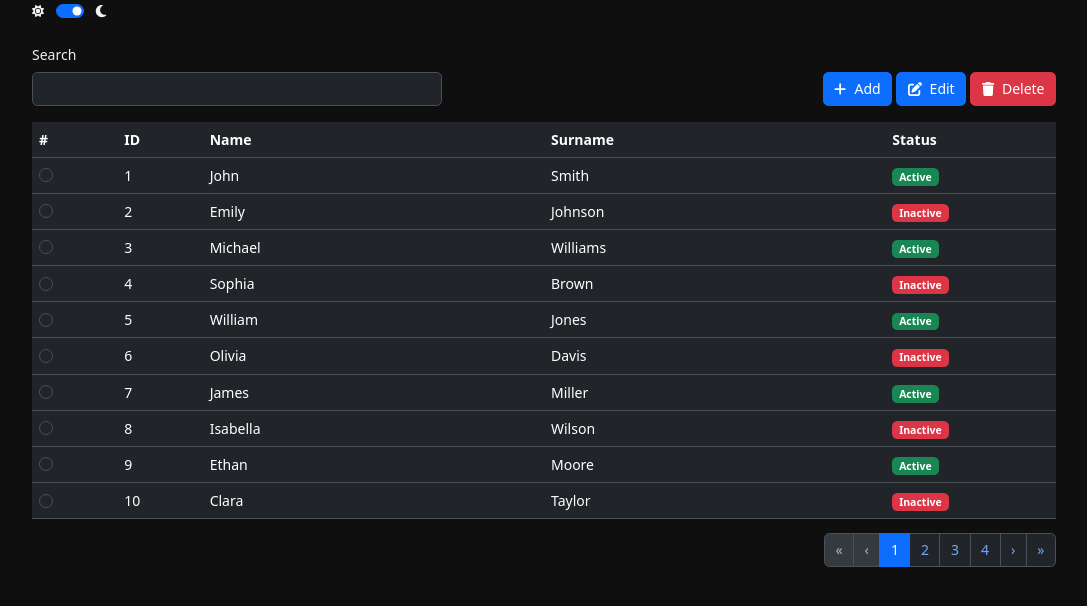
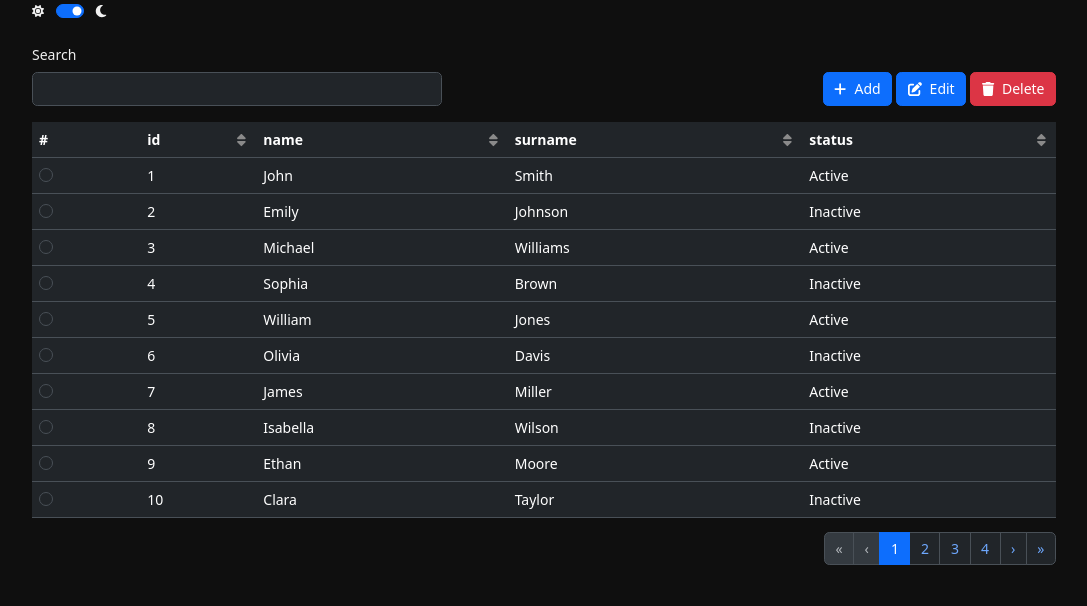
Before and after one commit to mateusargento/tabela-com-paginacao-pesquisa-ordenacao, a React (Vite) app: page / in a window 1280 px wide. Shown: the top 606 px of the page, without its empty margins (96-1183 px from the left). Built offline with nearby package versions, Linux system fonts and the light colour scheme.

Commit message:
add sort and update function "handleSelectTableRow"
Function "handleSelectTableRow": Agora não mais busca pelo ID do registro e sim pelo index desse registro no array de registros

```diff
--- a/src/components/TableComponent.module.css
+++ b/src/components/TableComponent.module.css
@@ -48,11 +48,27 @@ main {
     justify-content: flex-end;
 }
 
-.tableComponent td {
+.buttonsIcon {
+    margin-right: 8px;
+}
+
+.tableComponent {
     white-space: nowrap;
     overflow: hidden;
     text-overflow: ellipsis;
     cursor: pointer;
+}
+
+.tableComponentThContent {
+    display: flex;
+    justify-content: space-between;
+}
+
+.tableComponentSortIcon {
+    position: absolute;
+    transition: 0.3s;
+    margin: 4px 0 0 -12px;
+    transition: 0.2s;
 }
 
 .tableComponent td input[type=radio] {
--- a/src/components/TableComponent.tsx
+++ b/src/components/TableComponent.tsx
@@ -1,40 +1,48 @@
 import { useEffect, useState } from 'react'
 import { Badge, Button, Form, FormCheck, Modal, Pagination, Table } from 'react-bootstrap'
 import { FontAwesomeIcon } from '@fortawesome/react-fontawesome'
-import { faAdd, faEdit, faMoon, faSun, faTrash } from '@fortawesome/free-solid-svg-icons'
+import { faAdd, faEdit, faMoon, faSort, faSortDown, faSortUp, faSun, faTrash } from '@fortawesome/free-solid-svg-icons'
 import json from '../mock/mockData.json'
 import style from './TableComponent.module.css'
 import 'bootstrap/dist/css/bootstrap.min.css'
 import toast from 'react-hot-toast'
 
 export default function TableComponent() {
-  const [theme, setTheme] = useState<'dark' | 'light'>('dark')
   const [idInput, setIDInput] = useState<number | undefined>()
   const [nameInput, setNameInput] = useState<string>('')
+  const [searchInput, setSearchInput] = useState<string>('')
+  const [statusInput, setStatusInput] = useState<'Active' | 'Inactive'>('Active')
   const [surnameInput, setSurnameInput] = useState<string>('')
-  const [statusInput, setStatusInput] = useState<'Active' | 'Inactive'>('Active')
-  const [searchInput, setSearchInput] = useState<string>('')
+  const [theme, setTheme] = useState<'dark' | 'light'>('dark')
   // Table
+  const [data, _] = useState<Array<any>>(json) // Guarda o dado original vindo por JSON
+  const [dataKeys, __] = useState<string[]>(Object.keys(json[0]))
+  const [dataFormatted, setDataFormatted] = useState<Array<any>>(json) // Guarda o dado manipulado por filtro, ordenação ou paginação
   const [selectedIndex, setSelectedIndex] = useState<number | undefined>()
-  const [data, setData] = useState<Array<any>>(json) // Guarda o dado original vindo por JSON
-  const [dataFormatted, setDataFormatted] = useState<Array<any>>(json) // Guarda o dado manipulado por filtro, ordenação ou paginação
+  const [sortColumn, setSortColumn] = useState<{ column: string, orderBy: 'asc' | 'desc' }>({
+    column: '',
+    orderBy: 'desc',
+  })
   const [tableData, setTableData] = useState<Array<any>>([]) // O que é mostrado na tabela
+  const [tableStyle, ___] = useState<{type: string, columnsSize: string[]}>({
+    type: 'd-flex',
+    columnsSize: ['col-1', 'col-2', 'col-4', 'col-4', 'col-1']
+  })
   // Modal
   const [isModalOpen, setIsModalOpen] = useState<boolean>(false)
-  const [modalData, setModalData] = useState<{
-    title: string,
-    isAllInputsDisabled: boolean,
-  }>({
+  const [modalData, setModalData] = useState<{ title: string, isAllInputsDisabled: boolean, }>({
     title: '',
     isAllInputsDisabled: false
   })
   // Paginação
   const [currentPage, setCurrentPage] = useState<number>()
 
+
   useEffect(() => {
     // Faz a paginação inicial
     handlePagination(1)
   }, [])
+
 
   function handleButtonAction(action: 'add' | 'edit' | 'delete'): void {
     // Personaliza o modal conforme o botão selecionado
@@ -64,10 +72,10 @@ export default function TableComponent() {
         })
 
         // Dados para os inputs do modal
-        setIDInput(data[selectedIndex].id)
-        setNameInput(data[selectedIndex].name)
-        setSurnameInput(data[selectedIndex].surname)
-        setStatusInput(data[selectedIndex].status)
+        setIDInput(tableData[selectedIndex].id)
+        setNameInput(tableData[selectedIndex].name)
+        setSurnameInput(tableData[selectedIndex].surname)
+        setStatusInput(tableData[selectedIndex].status)
         break
       case 'delete':
         // Não permite continuar sem que nenhuma linha da tabela tenha sido selecionada
@@ -79,15 +87,16 @@ export default function TableComponent() {
         })
 
         // Dados para os inputs do modal
-        setIDInput(data[selectedIndex].id)
-        setNameInput(data[selectedIndex].name)
-        setSurnameInput(data[selectedIndex].surname)
-        setStatusInput(data[selectedIndex].status)
+        setIDInput(tableData[selectedIndex].id)
+        setNameInput(tableData[selectedIndex].name)
+        setSurnameInput(tableData[selectedIndex].surname)
+        setStatusInput(tableData[selectedIndex].status)
         break
     }
 
     setIsModalOpen(true)
   }
+
 
   // Paginação
   const rowsPerPage = 10
@@ -142,6 +151,7 @@ export default function TableComponent() {
     setCurrentPage(page)
   }
 
+
   function handleSearch(searchValue: string): void {
     if (data.length <= 0) return
     handlePagination(1)
@@ -151,13 +161,11 @@ export default function TableComponent() {
       return
     }
 
-    const allColumns: string[] = Object.keys(data[0])
-
     // Busca em todas as colunas se existe algum dado relacionado ao que foi pesquisado
     const searchList = data.filter((item: any) => {
-      for (let i = 0; i < allColumns.length; i++) {
+      for (let i = 0; i < dataKeys.length; i++) {
         const searchValueFormatted: string = searchValue.trim().toLowerCase()
-        const itemColumnFormatted: string = item[allColumns[i]].toString().trim().toLowerCase()
+        const itemColumnFormatted: string = item[dataKeys[i]].toString().trim().toLowerCase()
 
         if (searchValueFormatted == itemColumnFormatted) return item
       }
@@ -167,13 +175,14 @@ export default function TableComponent() {
     setTableData(searchList.slice(0, 10))
   }
 
-  function handleSelectTableRow(id: string): void {
+
+  function handleSelectTableRow(index: number): void {
     // Set for enviado o id corretamente
-    if (!id) return
+    if (index < 0) return
 
     // Seleciona a linha
-    document.getElementById(id)!.click()
-    setSelectedIndex(parseInt(id) - 1)
+    document.getElementById(index.toString())!.click()
+    setSelectedIndex(index)
   }
 
   function handleTheme(): void {
@@ -189,6 +198,32 @@ export default function TableComponent() {
       setTheme((value) => value !== 'light' ? 'light' : 'dark')
     }, 15);
   }
+
+
+  function handleSort(column: string): void {
+    const orderBy: 'asc' | 'desc' = sortColumn.orderBy == 'asc' ? 'desc' : 'asc'
+
+    // Ordena em ordem crescente ou decrescente
+    const sortResult = dataFormatted.sort((a, b) => {
+      if (a[column] > b[column]) {
+        return orderBy == 'asc' ? 1 : -1
+      }
+
+      if (a[column] < b[column]) {
+        return orderBy == 'asc' ? -1 : 1
+      }
+
+      return 0
+    })
+
+    setSortColumn({
+      column: column,
+      orderBy: orderBy
+    })
+    setDataFormatted(sortResult)
+    setTableData(sortResult.slice(0, 10))
+  }
+
 
   return (
     <main data-bs-theme={theme}>
@@ -228,15 +263,15 @@ export default function TableComponent() {
           {/* Buttons */}
           <div className={style.buttons}>
             <Button variant='primary' onClick={() => handleButtonAction('add')}>
-              <FontAwesomeIcon icon={faAdd} style={{ marginRight: 8 }} className={style.faIcon} />
+              <FontAwesomeIcon icon={faAdd} className={style.buttonsIcon} />
               Add
             </Button>
             <Button variant='primary' onClick={() => handleButtonAction('edit')}>
-              <FontAwesomeIcon icon={faEdit} style={{ marginRight: 8 }} className={style.faIcon} />
+              <FontAwesomeIcon icon={faEdit} className={style.buttonsIcon} />
               Edit
             </Button>
             <Button variant='danger' onClick={() => handleButtonAction('delete')}>
-              <FontAwesomeIcon icon={faTrash} style={{ marginRight: 8 }} className={style.faIcon} />
+              <FontAwesomeIcon icon={faTrash} className={style.buttonsIcon} />
               Delete
             </Button>
           </div>
@@ -246,36 +281,64 @@ export default function TableComponent() {
         <div className={style.table}>
           <Table responsive hover className={style.tableComponent}>
             <thead>
-              <tr className='d-flex'>
-                <th className='col-1'>#</th>
-                <th className='col-1'>ID</th>
-                <th className='col-4'>Name</th>
-                <th className='col-4'>Surname</th>
-                <th className='col-2'>Status</th>
+              <tr>
+                <th>#</th>
+                {
+                  dataKeys.map((key: string, index: number) => <th onClick={() => handleSort(key)} key={index}>
+                    <div className={style.tableComponentThContent}>
+                      {key}
+                      <div>
+                        <FontAwesomeIcon
+                          icon={faSort}
+                          className={style.tableComponentSortIcon}
+                          style={{
+                            color: '#8a8a8a',
+                            opacity: sortColumn!.column !== key ? '1' : '0'
+                          }}
+                        />
+                        <FontAwesomeIcon
+                          icon={faSortUp}
+                          className={style.tableComponentSortIcon}
+                          style={{
+                            opacity: (sortColumn.column == key && sortColumn.orderBy == 'asc') ? '1' : '0'
+                          }}
+                        />
+                        <FontAwesomeIcon
+                          icon={faSortDown}
+                          className={style.tableComponentSortIcon}
+                          style={{
+                            opacity: (sortColumn.column == key && sortColumn.orderBy == 'desc') ? '1' : '0'
+                          }}
+                        />
+                      </div>
+                    </div>
+                  </th>
+                  )
+                }
               </tr>
             </thead>
+
             <tbody>
               {
-                tableData.map((item, index) => {
+                tableData.map((item: any, index: number) => {
                   return (
                     <tr
-                      className='d-flex'
-                      onClick={() => handleSelectTableRow(item.id.toString())}
+                      onClick={() => handleSelectTableRow(index)}
                       key={index}
                     >
-                      <td className='col-1'>
-                        <FormCheck type='radio' id={item.id.toString()} name='tableItem' />
+                      <td>
+                        <FormCheck type='radio' id={index.toString()} name='tableItem' />
                       </td>
-                      <td className='col-1'>{item.id.toString()}</td>
-                      <td className='col-4'>{item.name}</td>
-                      <td className='col-4'>{item.surname}</td>
-                      <td className='col-2'>
+                      {
+                        dataKeys.map((key: string, index: number) => <td key={index}>{item[key].toString()}</td>)
+                      }
+                      {/* <td>
                         {
                           item.status == 'Active'
                             ? <Badge bg='success'>Active</Badge>
                             : <Badge bg='danger'>Inactive</Badge>
                         }
-                      </td>
+                      </td> */}
                     </tr>
                   )
                 })
```
